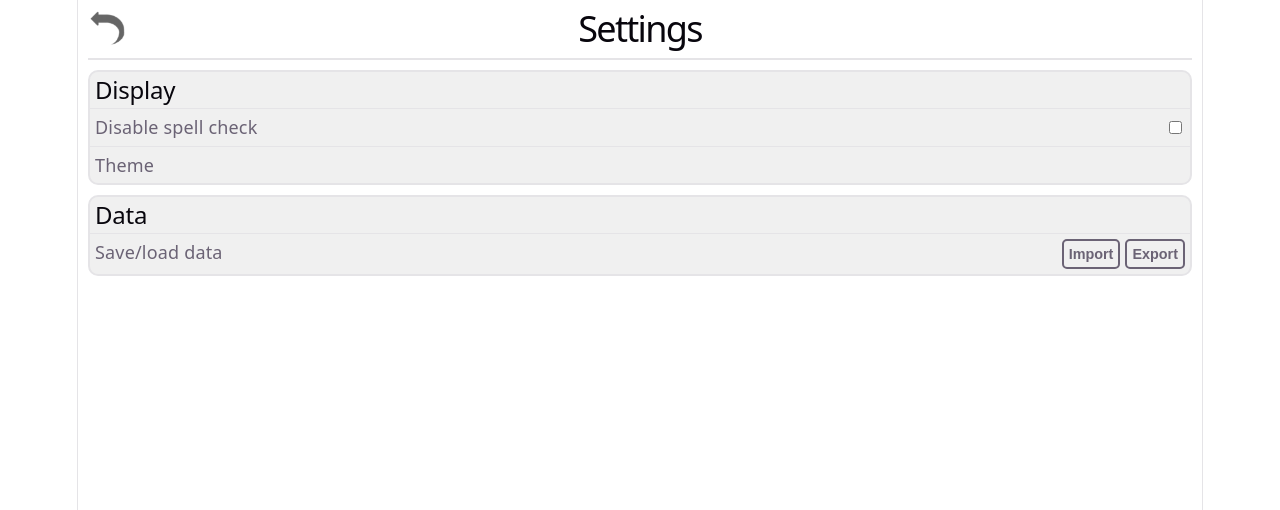
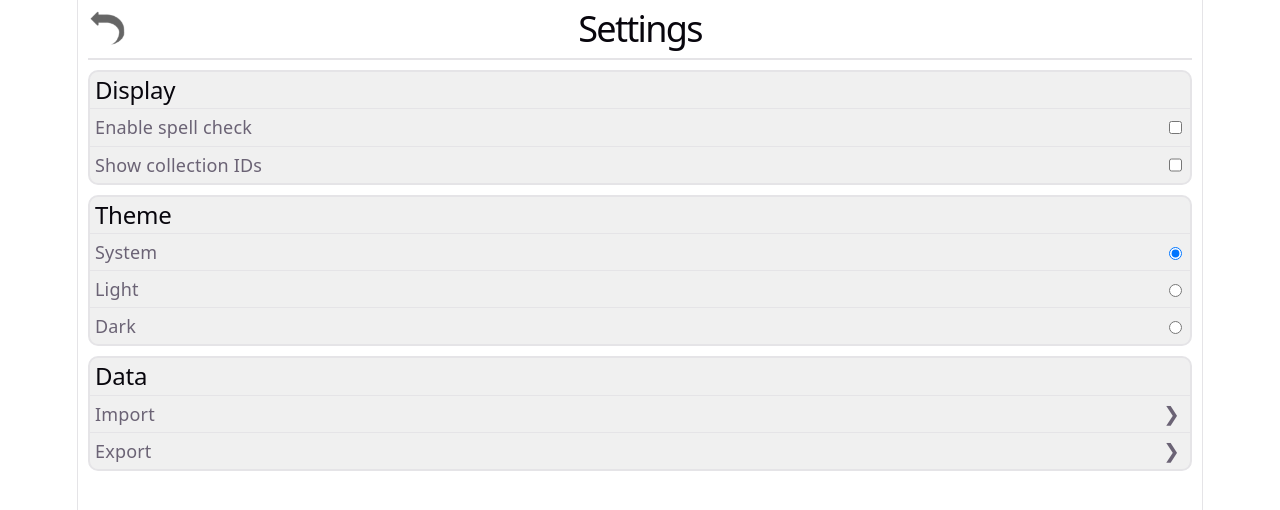
Before and after one commit to srichards43/cardnotes, a React (Vite) app: page /settings in a window 1280 px wide. Shown: the top 510 px of the page. Built offline with nearby package versions, Linux system fonts and the light colour scheme.

Commit message:
Added import and export settings

```diff
--- a/src/App.tsx
+++ b/src/App.tsx
@@ -3,15 +3,40 @@ import AllCollectionsPage from './pages/AllCollectionsPage'
 import CollectionPage from './pages/CollectionPage'
 import SettingsPage from './pages/SettingsPage'
 import './App.css'
+import { useEffect, useState } from 'react'
+
+type Theme = 'system' | 'light' | 'dark'
 
 function App() {
+  const [theme, setTheme] = useState<Theme>(() => {
+    return localStorage.getItem('theme') as Theme || 'system'
+  })
+
+  useEffect(() => {
+    const media = window.matchMedia('(prefers-color-scheme: dark)')
+
+    function updateTheme() {
+      let isDark = false
+
+      if (theme === 'dark' || (theme === 'system' && media.matches)) {
+        isDark = true;
+      }
+      document.documentElement.classList.toggle('dark', isDark)
+    }
+
+    updateTheme()
+    media.addEventListener('change', updateTheme)
+  })
 
   return (
     <BrowserRouter>
       <Routes>
         <Route path="/" element={<AllCollectionsPage />} />
         <Route path="/collection/:id" element={<CollectionPage />} />
-        <Route path="/settings" element={<SettingsPage />} />
+        <Route path="/settings" element={<SettingsPage
+          theme={theme}
+          setTheme={setTheme}
+        />} />
       </Routes>
     </BrowserRouter>
   )
--- a/src/components/ConfirmationPopup.tsx
+++ b/src/components/ConfirmationPopup.tsx
@@ -3,12 +3,13 @@ import './ConfirmationPopup.css'
 type ConfirmationPopupData = {
     title: string
     message: string
+    confirmLabel: string
     onConfirm: () => void
     onCancel: () => void
 }
 
 /* Popups used for deletion confirmation  */
-function ConfirmationPopup({ title, message, onConfirm, onCancel }: ConfirmationPopupData) {
+function ConfirmationPopup({ title, message, confirmLabel, onConfirm, onCancel }: ConfirmationPopupData) {
     return (
         <div className="overlay">
             <div className="popup">
@@ -17,7 +18,7 @@ function ConfirmationPopup({ title, message, onConfirm, onCancel }: Confirmation
                 <p>{message}</p>
                 <div className="hlg">
                     <button onClick={onCancel} className="border-button">Cancel</button>
-                    <button onClick={onConfirm} className="delete-button border-button">Delete</button>
+                    <button onClick={onConfirm} className="delete-button border-button">{confirmLabel}</button>
                 </div>
             </div>
         </div>
--- a/src/index.css
+++ b/src/index.css
@@ -63,7 +63,7 @@
 }
 
 @media (prefers-color-scheme: dark) {
-  :root {
+  :root.dark {
     --text: #9ca3af;
     --text-h: #f3f4f6;
     --bg: #16171d;
--- a/src/pages/AllCollectionsPage.tsx
+++ b/src/pages/AllCollectionsPage.tsx
@@ -64,6 +64,8 @@ function AllCollectionsPage() {
         }
     }
 
+    const showId = localStorage.getItem('showCollectionIds') === 'true'
+
     return (
         <main>
             <div id="page-header">
@@ -85,6 +87,7 @@ function AllCollectionsPage() {
                         }}
                         onDelete = {deleteCollection}
                         onRename = {renameCollection}
+                        showId = {showId}
                     />
                 ))}
 
@@ -96,6 +99,7 @@ function AllCollectionsPage() {
                 <ConfirmationPopup
                     title = "Delete Collection"
                     message = {`Are you sure you want to delete the collection "${deletingCollection?.title}"?\nThis action cannot be undone.`}
+                    confirmLabel = "Delete"
                     onConfirm = {confirmDeleteCollection}
                     onCancel = {() => setCollectionToDelete(null)}
                 />
--- a/src/pages/CollectionPage.tsx
+++ b/src/pages/CollectionPage.tsx
@@ -173,6 +173,7 @@ function CollectionPage() {
         const targetIds = remainingNotes.filter(note => note.status === section).map(note => note.id)
 
         if (computedIndex >= targetIds.length) {
+            // If at end, just push to array
             remainingNotes.push(movedNote);
         } else {
             const targetId = targetIds[computedIndex];
@@ -208,9 +209,7 @@ function CollectionPage() {
                     <img src={returnIcon} alt="return" width="40" height="40" />
                 </button>
                 <h1>{collection.title}</h1>
-                <button className="image-button" onClick={() => navigate('/')}>
-                    <img src={exportIcon} alt="export" width="40" height="40" />
-                </button>
+                <div className="empty-header"></div>
             </div>
             <div id="card-section-container">
                 <NoteSection
@@ -269,6 +268,7 @@ function CollectionPage() {
                 <ConfirmationPopup
                     title="Confirm Note Deletion"
                     message={`Are you sure you want to delete "${deletingNote.title}"?\n This action cannot be undone.`}
+                    confirmLabel="Delete"
                     onConfirm={confirmDeleteNote}
                     onCancel={() => setNoteToDelete(null)}
                 />
--- a/src/pages/SettingsPage.css
+++ b/src/pages/SettingsPage.css
@@ -27,3 +27,8 @@
 .settings-entry:hover {
     background-color: var(--border);
 }
+
+.arrow {
+    font-size: 1.1em;
+    padding: 0 5px;
+}
--- a/src/pages/SettingsPage.tsx
+++ b/src/pages/SettingsPage.tsx
@@ -1,9 +1,92 @@
 import { useNavigate } from 'react-router-dom'
+import { useState, useRef } from 'react'
 import returnIcon from '../assets/return-icon.png'
+import ConfirmationPopup from '../components/ConfirmationPopup'
 import './SettingsPage.css'
 
-function SettingsPage() {
+type SettingsPageData = {
+   theme: 'system' | 'light' | 'dark'
+   setTheme: (theme: 'system' | 'light' | 'dark') => void
+}
+
+function SettingsPage({ theme, setTheme }: SettingsPageData) {
     const navigate = useNavigate()
+    const [showIds, setShowIds] = useState(() => {
+        return localStorage.getItem('showCollectionIds') === 'true'
+    })
+    const [spellCheckEnabled, setSpellCheckEnabled] = useState(() => {
+        return localStorage.getItem('spellCheckEnabled') === 'true'
+    })
+
+    function exportData() {
+        const allData: Record<string, string> = {}
+
+        for (let i = 0; i < localStorage.length; i++) {
+            const key = localStorage.key(i)
+            if (key) {
+                allData[key] = localStorage.getItem(key) || ''
+            }
+        }
+
+        const json = JSON.stringify(allData, null, 2)
+        const blob = new Blob([json], { type: 'application/json' })
+        const url = URL.createObjectURL(blob)
+
+        // Create temporary link for download
+        const link = document.createElement('a')
+        link.href = url
+        link.download = 'cardnotes-data.json'
+        link.click()
+        URL.revokeObjectURL(url)
+    }
+
+    const [importFile, setImportFile] = useState<File | null>(null)
+    const fileInputRef = useRef<HTMLInputElement>(null)
+
+    function getImportFile(event: React.ChangeEvent<HTMLInputElement>) {
+        const file = event.target.files?.[0]
+
+        if (!file) return
+
+        setImportFile(file)
+
+        // Allows selecting the same file again
+        event.target.value = ''
+    }
+
+    async function importData(file: File) {
+        try {
+            const text = await file.text()
+            const data = JSON.parse(text)
+
+            // Verify data before clearing old
+            if (typeof data !== 'object' || data === null) {
+                throw new Error('Incorrect format')
+            }
+
+            const allData: Record<string, string> = {}
+            for (const [key, value] of Object.entries(data)) {
+                if (typeof value !== 'string') {
+                    throw new Error('Non-string value found')
+                }
+
+                allData[key] = value
+            }
+
+            localStorage.clear()
+
+            for (const [key, value] of Object.entries(allData)) {
+                localStorage.setItem(key, value)
+            }
+
+            window.location.reload()
+        } catch (error) {
+            alert(`Invalid data file: ${(error as Error).message}`)
+        }
+
+        setImportFile(null)
+    }
+
     return (
         <main>
             <div id="page-header">
@@ -16,29 +99,64 @@ function SettingsPage() {
             <div id="settings">
                 <div className="settings-card">
                     <h2>Display</h2>
-                    <div className="settings-entry">
-                        <p>Disable spell check</p>
-                        <input type="checkbox" />
-                    </div>
-                    <div className="settings-entry">
-                        <p>Theme</p>
-                    </div>
+                    <label className="settings-entry">
+                        <p>Enable spell check</p>
+                        <input type="checkbox" checked={spellCheckEnabled} onChange={(event) => {
+                            setSpellCheckEnabled(event.currentTarget.checked)
+                            localStorage.setItem('spellCheckEnabled', event.currentTarget.checked.toString())
+                        }} />
+                    </label>
+                    <label className="settings-entry">
+                        <p>Show collection IDs</p>
+                        <input type="checkbox" checked={showIds} onChange={(event) => {
+                            setShowIds(event.currentTarget.checked)
+                            localStorage.setItem('showCollectionIds', event.currentTarget.checked.toString())
+                        }} />
+                    </label>
+                </div>
+                <div className="settings-card">
+                    <h2>Theme</h2>
+                    <label className="settings-entry">
+                        <p>System</p>
+                        <input type="radio" name="theme" value="system" checked={theme === 'system'} onChange={() => setTheme('system')} />
+                    </label>
+                    <label className="settings-entry">
+                        <p>Light</p>
+                        <input type="radio" name="theme" value="light" checked={theme === 'light'} onChange={() => setTheme('light')} />
+                    </label>
+                    <label className="settings-entry">
+                        <p>Dark</p>
+                        <input type="radio" name="theme" value="dark" checked={theme === 'dark'} onChange={() => setTheme('dark')} />
+                    </label>
                 </div>
                 <div className="settings-card">
                     <h2>Data</h2>
-                    <div className="settings-entry">
-                        <p>Save/load data</p>
-                    <div className="hlg">
-                        <button className="border-button">
-                            Import
-                        </button>
-                        <button className="border-button">
-                            Export
-                        </button>
-                    </div>
-                    </div>
+                    <label className="settings-entry" onClick={() => fileInputRef.current?.click()}>
+                        <p>Import</p>
+                        <p className="arrow">❯</p>
+                    </label>
+                    <label className="settings-entry" onClick={exportData}>
+                        <p>Export</p>
+                        <p className="arrow">❯</p>
+                    </label>
                 </div>
             </div>
+            {importFile && (
+                <ConfirmationPopup
+                    title = "Import Data"
+                    message = {`Are you sure you want to import the data from "${importFile.name}"?\nThis will overwrite existing data and cannot be undone.`}
+                    confirmLabel = "Overwrite"
+                    onConfirm={() => importData(importFile)}
+                    onCancel = {() => setImportFile(null)}
+                />
+            )}
+            <input
+                ref={fileInputRef}
+                type="file"
+                accept=".json"
+                hidden
+                onChange={getImportFile}
+            />
         </main>
 
     )
```
Also changed, not shown: src/components/CollectionCard.tsx (+5 -2 lines), src/components/NoteCard.tsx (+6 -2 lines).
